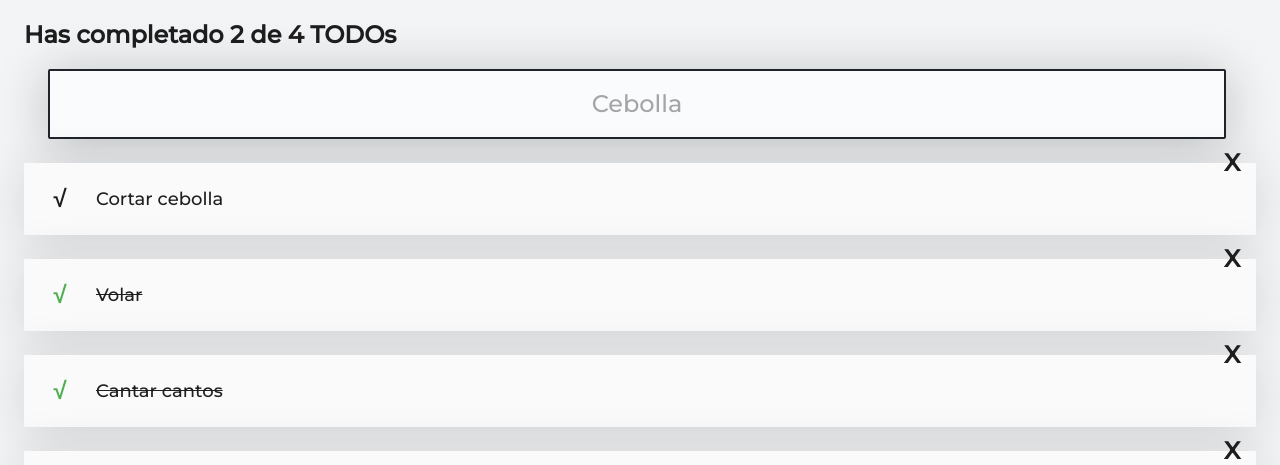
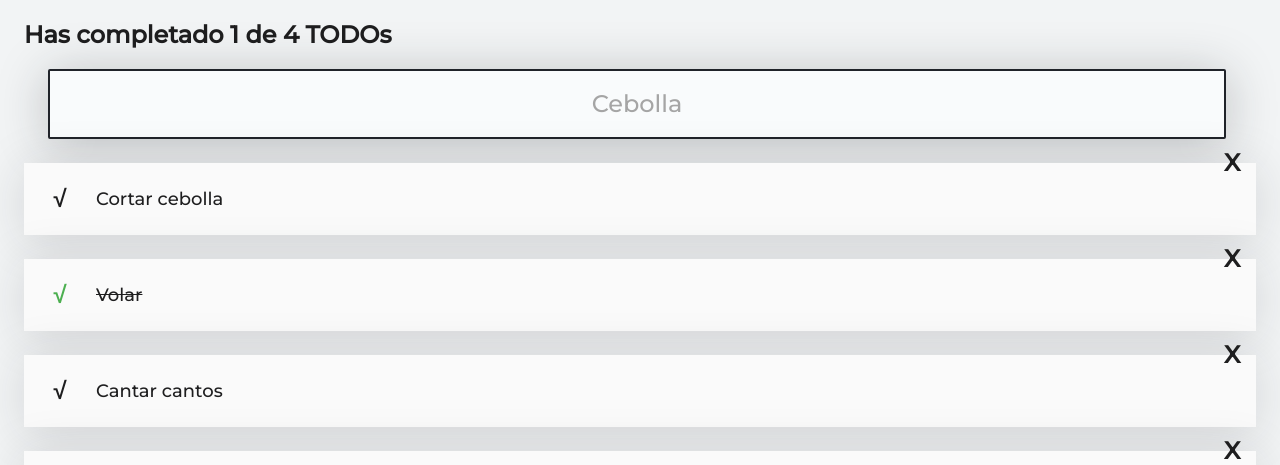
Before and after one commit to darkael1986/todo-list, a React (Create React App) app: page / in a window 1280 px wide. Shown: the top 465 px of the page. Built offline with nearby package versions, Linux system fonts and the light colour scheme.

Commit message:
completando todos

```diff
--- a/src/App.js
+++ b/src/App.js
@@ -9,7 +9,7 @@ import { TodoButton } from './TodoButton';
 const defaultTodos = [
   {text: "Cortar cebolla", completed: false},
   {text: "Volar", completed: true},
-  {text: "Cantar cantos", completed: true},
+  {text: "Cantar cantos", completed: false},
   {text: "Llorar con la llorona", completed: false}
 ];
 
@@ -23,6 +23,29 @@ function App() {
   const completedTodos = todos.filter(todo => todo.completed === true).length;
   const totalTodos = todos.length;
 
+  let searchedTodos = [];
+
+  if (!searchValue.length >= 1){
+    searchedTodos = todos;
+  }else{
+
+    searchedTodos = todos.filter(todo => {
+      const todoText = todo.text.toLowerCase();
+      const searchText = searchValue.toLowerCase();
+
+      return todoText.includes(searchText);
+    })
+
+  }
+
+  const completTodos = (text)=>{
+    const todoIndex = todos.findIndex(todo => todo.text === text );
+    const newTodos = [...todos];
+    newTodos[todoIndex].completed = true;
+    setTodos(newTodos);
+  };
+
+
   return (
     <React.Fragment>
       <TodoCounter
@@ -35,11 +58,12 @@ function App() {
 
       />
       <TodoList>
-        {todos.map(todo => (
+        {searchedTodos.map(todo => (
           <TodoItem
           key={todo.text}
           text = {todo.text}
           completed={todo.completed}
+          onComplete = {() => completTodos(todo.text)}
            />
         ))}
       </TodoList>
--- a/src/TodoItem.js
+++ b/src/TodoItem.js
@@ -2,11 +2,6 @@ import React from 'react';
 import './TodoItem.css';
 
 function TodoItem(props) {
-
-  const completeTodo = (msg)=>{
-    alert(msg);
-  }
-
 
   const deleteTodo = (msg)=>{
     alert(msg);
@@ -16,7 +11,7 @@ function TodoItem(props) {
   return (
     <li className="TodoItem">
       <span className={`Icon Icon-check ${props.completed && 'Icon-check--active'}`}
-      onClick = {()=>completeTodo(`Completaste ${props.text}`)}
+      onClick = {props.onComplete}
       >
         √
       </span>
```
